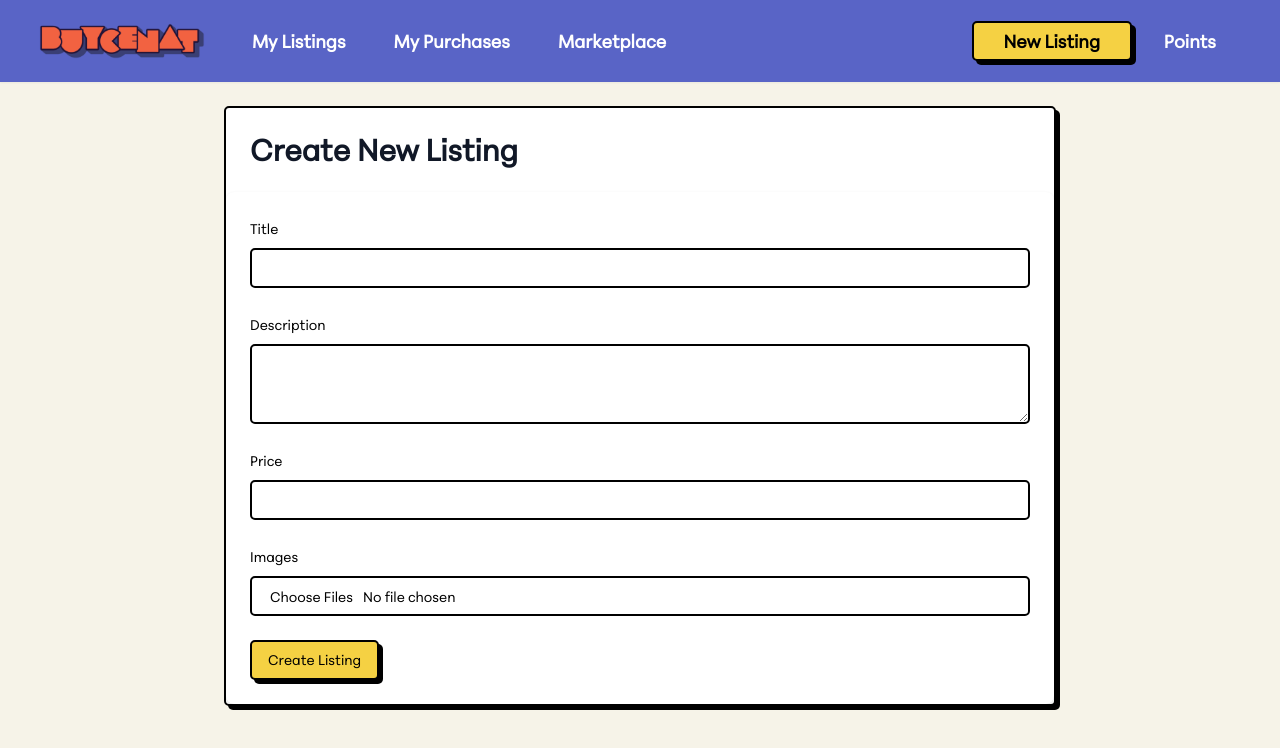
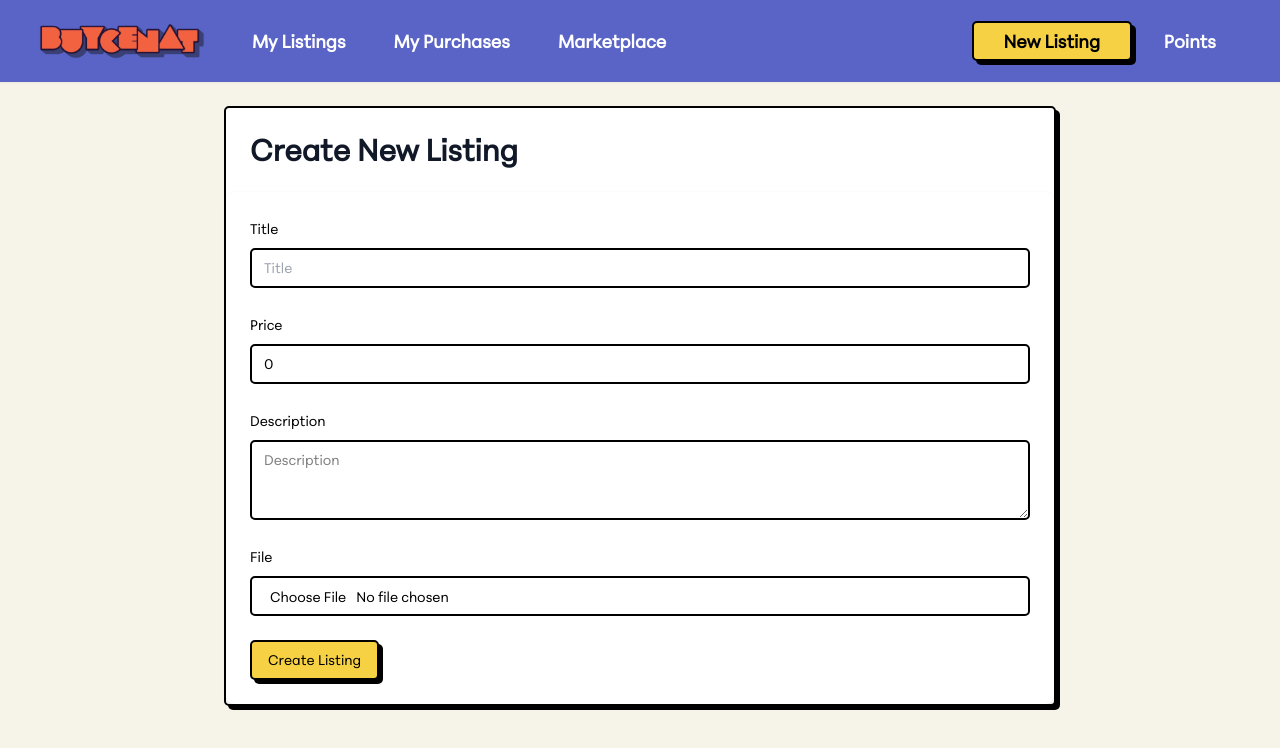
Before and after one commit to injaneity/whatthehack-2024, a Next.js app in the folder frontend/: page /new-listing in a window 1280 px wide. Shown: the top 748 px of the page. Built offline with nearby package versions, Linux system fonts and the light colour scheme; no server answers.

Commit message:
feat:create-listing

```diff
--- a/frontend/app/new-listing/page.tsx
+++ b/frontend/app/new-listing/page.tsx
@@ -1,12 +1,13 @@
 'use client'
 
-import { useState } from 'react'
+import { useState, useEffect } from 'react'
 import { useRouter } from 'next/navigation'
 import { Button } from "@/components/ui/button"
 import { Input } from "@/components/ui/input"
 import { Textarea } from "@/components/ui/textarea"
 import { Label } from "@/components/ui/label"
 import Header from "@/components/Header"
+import { useUser } from '@clerk/clerk-react';
 
 import { zodResolver } from '@hookform/resolvers/zod'
 import { useForm } from 'react-hook-form'
@@ -21,43 +22,108 @@ import {
 } from '@/components/ui/form'
 import { Card } from '@/components/ui/card'
 
-export default function NewListing() {
-  const [images, setImages] = useState<File[]>([])
-  const router = useRouter()
+// Import your utility functions
+import { createListing } from '@/api/listings';
+import { formatCreateListingData } from '@/utils/formatData';
+import { CreateListingData } from '@/types'; // Adjust the path as needed
 
+// Define the validation schema using Zod
 const formSchema = z.object({
-    username: z.string().min(2, {
-      message: 'Username must be at least 2 characters.',
-    }),
+  title: z.string().min(1, { message: 'Title is required.' }),
+  price: z.preprocess((val) => Number(val), z.number().min(0, { message: 'Price must be positive.' })),
+  description: z.string().min(1, { message: 'Description is required.' }),
+  // Note: Username is handled separately via Clerk's useUser hook
+  // File is handled separately via state
 })
 
+export default function NewListing() {
+
+  const [file, setFile] = useState<File | null>(null)
+  const router = useRouter()
+  const { user, isLoaded } = useUser();
+
+  // Initialize React Hook Form with Zod resolver
   const form = useForm<z.infer<typeof formSchema>>({
     resolver: zodResolver(formSchema),
     defaultValues: {
-      username: "",
+      title: "",
+      price: 0,
+      description: "",
     },
   });
 
-  const handleSubmit = async (event: React.FormEvent<HTMLFormElement>) => {
-    event.preventDefault()
-    const formData = new FormData(event.currentTarget)
+  // Destructure necessary methods and states from form
+  const { handleSubmit, register, formState: { errors, isSubmitting } } = form;
 
-    // Add images to formData
-    images.forEach((image, index) => {
-      formData.append(`image-${index}`, image)
-    })
-
-    // Here you would typically send the formData to your server
-    // For now, we'll just log it and redirect
-    console.log(Object.fromEntries(formData))
-    router.push('/')
+  // Handle form submission
+  const onSubmit = async (data: z.infer<typeof formSchema>) => {
+    // Ensure the user is loaded and has a username
+    if (!isLoaded) {
+      console.error('User data is still loading.')
+      return
     }
 
-  const handleImageUpload = (event: React.ChangeEvent<HTMLInputElement>) => {
-    if (event.target.files) {
-      setImages(Array.from(event.target.files))
+    if (!user) {
+      console.error('User is not authenticated.')
+      return
+    }
+
+    // Determine the username. Adjust based on your user object structure.
+    const username = user.username || user.firstName || 'Anonymous';
+
+    // Create a FormData object to hold form data and file
+    const formData = new FormData()
+    formData.append('username', username)
+    formData.append('title', data.title)
+    formData.append('price', data.price.toString())
+    formData.append('description', data.description)
+    if (file) {
+      formData.append('file', file)
+    }
+
+    // Log the FormData contents for debugging
+    console.log('FormData contents before formatting:')
+    for (let pair of formData.entries()) {
+      console.log(`${pair[0]}: ${pair[1]}`)
+    }
+
+    try {
+      // Format the form data using your utility function
+      const formattedData: CreateListingData = formatCreateListingData(formData)
+      console.log('Formatted Data:', formattedData)
+
+      // Send the formatted data using your createListing function
+      const response = await createListing(formattedData)
+
+      if (response.ok) {
+        console.log('Listing created successfully.')
+        router.push('/') // Redirect on success
+      } else {
+        const errorData = await response.json()
+        console.error('Failed to create listing:', errorData)
+        // Optionally, display an error message to the user here
+      }
+    } catch (error) {
+      console.error('An unexpected error occurred:', error)
+      // Optionally, display an error message to the user here
     }
   }
+
+  // Handle file input changes
+  const handleFileUpload = (event: React.ChangeEvent<HTMLInputElement>) => {
+    if (event.target.files && event.target.files[0]) {
+      setFile(event.target.files[0])
+      console.log('File selected:', event.target.files[0].name)
+    }
+  }
+
+  // Optional: If user data is loaded after component mounts, you can set default values here
+  useEffect(() => {
+    if (isLoaded && user) {
+      // If you decide to include username in the form, set it here
+      // form.setValue('username', user.username || '')
+    }
+  }, [isLoaded, user, form])
 
   return (
     <div className="min-h-screen bg-[#F6F3E8]">
@@ -66,47 +132,77 @@ export default function NewListing() {
         <Card>
           <h1 className="text-3xl font-bold text-gray-900 p-6">Create New Listing</h1>
           <Form {...form}>
-        <form onSubmit={handleSubmit} className="space-y-6 bg-white p-6 rounded-lg shadow">
+            <form onSubmit={handleSubmit(onSubmit)} className="space-y-6 bg-white p-6 rounded-lg shadow">
 
               {/* Title */}
               <FormItem>
                 <FormLabel htmlFor="title">Title</FormLabel>
                 <FormControl>
-              <Input id="title" name="title" required />
+                  <Input
+                    id="title"
+                    placeholder="Title"
+                    {...register('title')}
+                  />
                 </FormControl>
-            <FormMessage />
+                <FormMessage>
+                  {errors.title && <span className="text-red-500">{errors.title.message}</span>}
+                </FormMessage>
+              </FormItem>
+
+              {/* Price */}
+              <FormItem>
+                <FormLabel htmlFor="price">Price</FormLabel>
+                <FormControl>
+                  <Input
+                    id="price"
+                    type="number"
+                    min="0"
+                    step="0.01"
+                    placeholder="Price"
+                    {...register('price', { valueAsNumber: true })}
+                  />
+                </FormControl>
+                <FormMessage>
+                  {errors.price && <span className="text-red-500">{errors.price.message}</span>}
+                </FormMessage>
               </FormItem>
 
               {/* Description */}
               <FormItem>
                 <FormLabel htmlFor="description">Description</FormLabel>
                 <FormControl>
-              <Textarea id="description" name="description" required />
+                  <Textarea
+                    id="description"
+                    placeholder="Description"
+                    {...register('description')}
+                  />
                 </FormControl>
-            <FormMessage />
+                <FormMessage>
+                  {errors.description && <span className="text-red-500">{errors.description.message}</span>}
+                </FormMessage>
               </FormItem>
 
-          {/* Price */}
+              {/* File Upload */}
               <FormItem>
-            <FormLabel htmlFor="price">Price</FormLabel>
-            <FormControl>
-              <Input id="price" name="price" type="number" min="0" step="0.01" required />
-            </FormControl>
-            <FormMessage />
-          </FormItem>
-
-          {/* Images */}
-          <FormItem>
-            <Label htmlFor="images">Images</Label>
-              <Input id="images" type="file" accept="image/*" multiple onChange={handleImageUpload} />
-              {images.length > 0 && (
+                <Label htmlFor="file">File</Label>
+                <Input
+                  id="file"
+                  type="file"
+                  accept="image/*"
+                  onChange={handleFileUpload}
+                  required
+                />
+                {file && (
                   <div className="mt-2">
-                  <p>{images.length} image(s) selected</p>
+                    <p>Selected file: {file.name}</p>
                   </div>
                 )}
               </FormItem>
 
-          <Button type="submit">Create Listing</Button>
+              {/* Submit Button */}
+              <Button type="submit" disabled={isSubmitting}>
+                {isSubmitting ? 'Submitting...' : 'Create Listing'}
+              </Button>
             </form>
           </Form>
         </Card>
--- a/frontend/components/CreateListing.tsx
+++ b/frontend/components/CreateListing.tsx
@@ -3,10 +3,18 @@ import React, { useState } from 'react';
 import { createListing } from '@/api/listings';
 import { formatCreateListingData } from '@/utils/formatData';
 import { Input } from './ui/input';
+import { Textarea } from './ui/textarea';
+import { Form } from './ui/form';
+import { Button } from './ui/button';
+import Header from './Header';
+import { Card } from './ui/card';
+import { useUser } from '@clerk/clerk-react';
 
 const CreateListing: React.FC = () => {
+  const { user } = useUser();
+
   const [formData, setFormData] = useState({
-    username: '',
+    username: user?.username ?? '',
     title: '',
     price: 0,
     description: '',
@@ -22,6 +30,7 @@ const CreateListing: React.FC = () => {
   };
 
   const handleSubmit = async (e: React.FormEvent) => {
+    console.log("ym")
     e.preventDefault();
     try {
       const formattedData = formatCreateListingData(formData);
@@ -33,14 +42,39 @@ const CreateListing: React.FC = () => {
   };
 
   return (
-    <form onSubmit={handleSubmit}>
-      <input type="text" name="username" placeholder="Username" onChange={handleChange} />
-      <input type="text" name="title" placeholder="Title" onChange={handleChange} />
-      <input type="number" name="price" placeholder="Price" onChange={handleChange} />
-      <textarea name="description" placeholder="Description" onChange={handleChange}></textarea>
-      <Input type="file" name="file" onChange={handleChange} />
-      <button type="submit">Create Listing</button>
-    </form>
+    <div className="min-h-screen bg-[#F6F3E8]">
+      <Header />
+      <main className="max-w-4xl mx-auto py-4 sm:px-6 lg:px-8">
+      <Card className="p-6">
+        <form onSubmit={handleSubmit}>
+        <h1 className="text-3xl font-bold text-gray-900 p-4">Create New Listing</h1>
+        <Input type="text" name="title" placeholder="Title" onChange={handleChange} />
+        <div><br/></div>
+
+        <Input type="number" name="price" placeholder="Price" onChange={handleChange} />
+        <div><br/></div>
+
+        <Textarea name="description" placeholder="Description" onChange={handleChange}></Textarea>
+        <div><br/></div>
+
+        <Input type="file" name="file" onChange={handleChange} />
+        <div><br/></div>
+
+        <Button>
+          <div>
+            <button type="submit">
+              Create Listing
+            </button>
+          </div>
+        </Button>
+        </form>
+
+      </Card>
+      </main>
+
+
+    </div>
+
   );
 };
 
```
Lines whose indentation alone changed are shown as unchanged.
